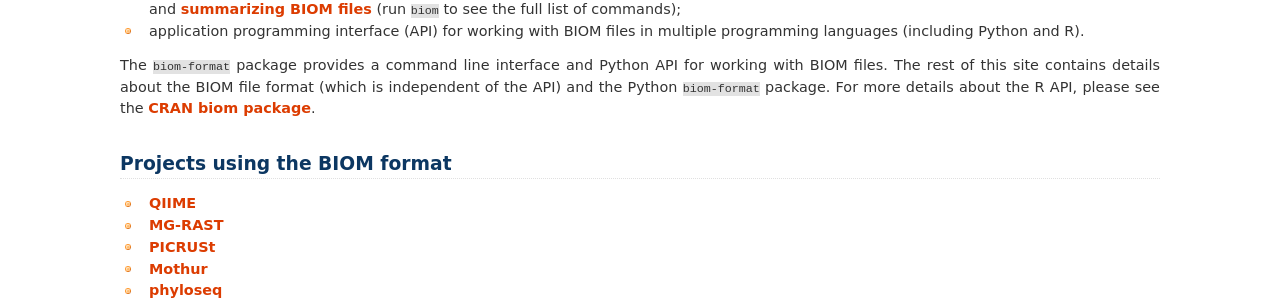
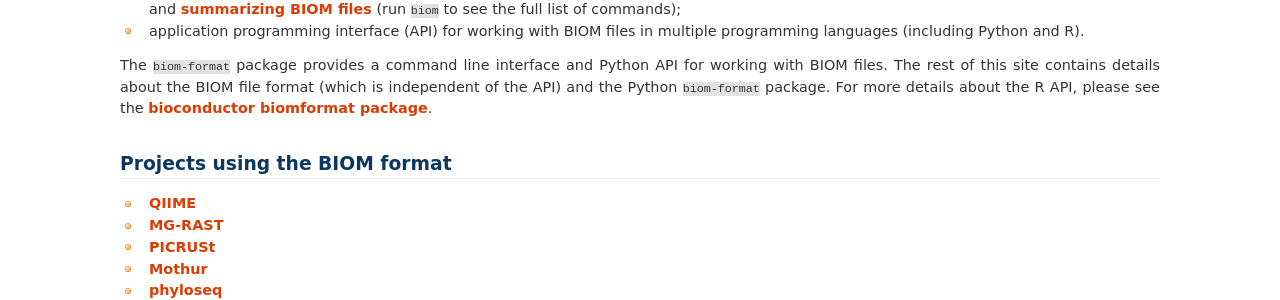
Before and after one commit to biocore/biom-format, a Sphinx documentation site: the page built from doc/index.rst, in a window 1280 px wide and 900 px high, scrolled down 482 px. Shown: the part 160-460 px from the top of the window. Built offline with Sphinx 7.4.7, drawn with Linux system fonts in a browser that asks for light colours; formulas are drawn with MathJax 3; pages that are not in the unit, such as notebooks, are missing from menus.

Commit message:
R bioconductor link updated

```diff
--- a/doc/index.rst
+++ b/doc/index.rst
@@ -15,7 +15,7 @@
 * command line interface (CLI) for working with BIOM files, including `converting between file formats <./documentation/biom_conversion.html>`_, `adding metadata to BIOM files <./documentation/adding_metadata.html>`_, and `summarizing BIOM files <./documentation/summarizing_biom_tables.html>`_ (run ``biom`` to see the full list of commands);
 * application programming interface (API) for working with BIOM files in multiple programming languages (including Python and R).
 
-The ``biom-format`` package provides a command line interface and Python API for working with BIOM files. The rest of this site contains details about the BIOM file format (which is independent of the API) and the Python ``biom-format`` package. For more details about the R API, please see the `CRAN biom package <http://cran.r-project.org/web/packages/biom/index.html>`_.
+The ``biom-format`` package provides a command line interface and Python API for working with BIOM files. The rest of this site contains details about the BIOM file format (which is independent of the API) and the Python ``biom-format`` package. For more details about the R API, please see the `bioconductor biomformat package <https://bioconductor.org/packages/release/bioc/html/biomformat.html>`_.
 
 Projects using the BIOM format
 ==============================
```
